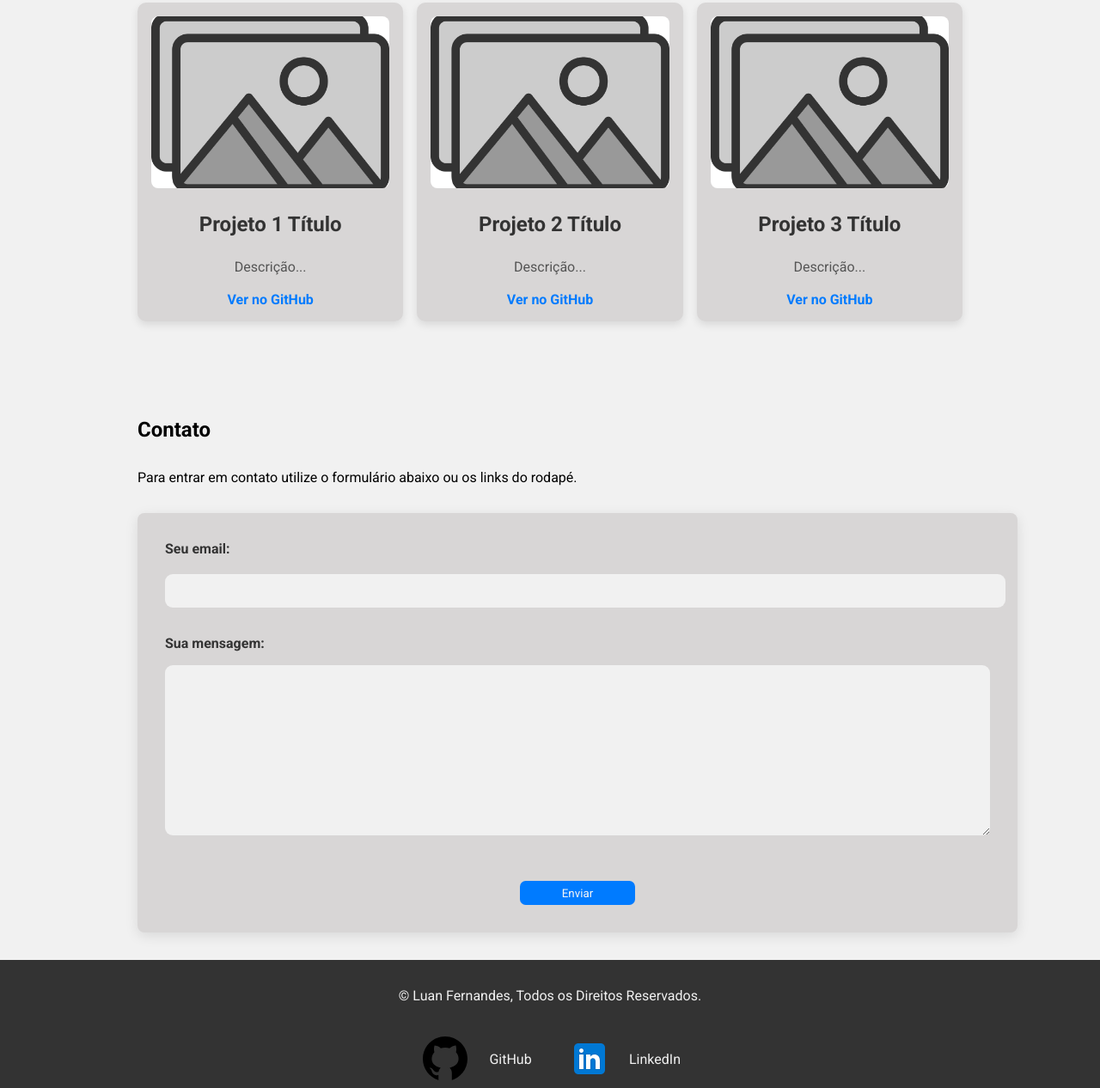
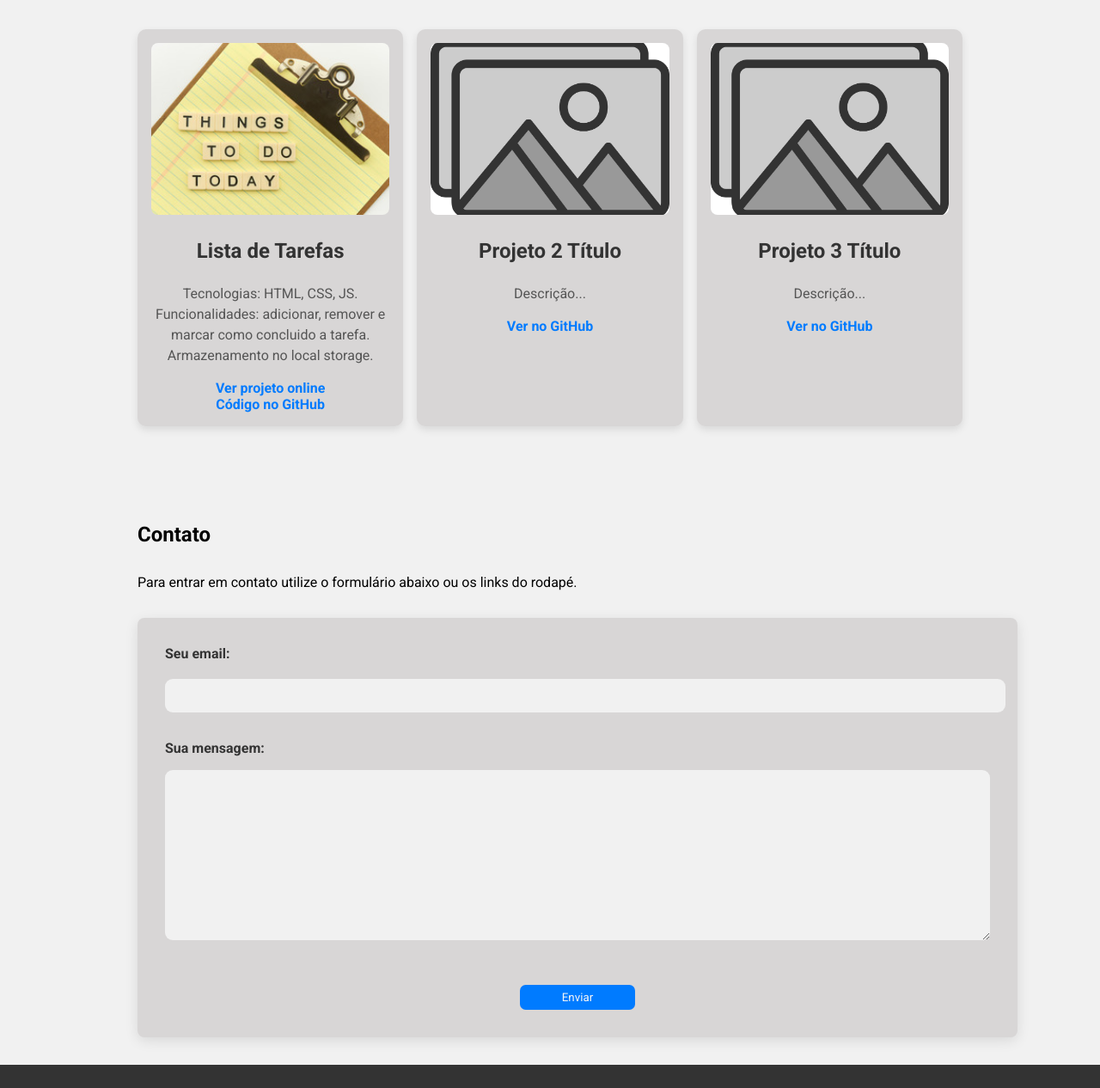
Before and after one commit to https-Luan-Fernandes/portfolio, a plain HTML site: page index.html in a window 1280 px wide. Shown: the part 1534-2800 px from the top of the page at 86% size. Drawn offline with Linux system fonts and the light colour scheme.

Commit message:
Atualizando portfolio

```diff
--- a/assets/css/style.css
+++ b/assets/css/style.css
@@ -3,6 +3,11 @@
       padding: 0px;
       font-family: 'Roboto', sans-serif;
 }
+
+html {
+      scroll-behavior: smooth;
+}
+
 
 body {
       display: grid;
@@ -26,7 +31,7 @@ header nav {
 
 header nav ul {
       display: grid;
-      grid-template-columns: repeat(4, 1fr);
+      grid-template-columns: repeat(4, auto);
       grid-template-rows: 1fr;
       background-color: #333;
       grid-row: 1;
@@ -153,7 +158,8 @@ main {
       grid-template-rows: 1fr 1fr;
 }
 
-.email-container label, .message-container label{
+.email-container label,
+.message-container label {
       font-weight: bolder;
 }
 
@@ -230,8 +236,10 @@ a {
 
 #home img {
       border-radius: 50%;
-      height: 60%;  /* Ajuste a altura conforme necessário */
-      margin-right: 2em;  /* Ajuste o espaço entre a imagem e o texto */
+      height: 60%;
+      /* Ajuste a altura conforme necessário */
+      margin-right: 2em;
+      /* Ajuste o espaço entre a imagem e o texto */
 }
 
 .typing-effect {
@@ -269,7 +277,7 @@ a {
 .github,
 .linkedin {
       display: grid;
-      grid-template-columns: repeat(2, 1fr);
+      grid-template-columns: 0.2fr 0.8fr;
       place-items: center;
 }
 
--- a/index.html
+++ b/index.html
@@ -11,17 +11,18 @@
       <link rel="icon" href="assets/img/icons8-portfolium.svg" type="image/x-icon">
       <link rel="preconnect" href="https://fonts.googleapis.com">
       <link rel="preconnect" href="https://fonts.gstatic.com" crossorigin>
-      <link href="https://fonts.googleapis.com/css2?family=Roboto:ital,wght@0,100..900;1,100..900&display=swap" rel="stylesheet">
+      <link href="https://fonts.googleapis.com/css2?family=Roboto:ital,wght@0,100..900;1,100..900&display=swap"
+            rel="stylesheet">
 </head>
 
 <body>
       <header>
             <nav>
                   <ul>
-                        <li><a href="#home">Início</a></li>
-                        <li><a href="#about">Sobre</a></li>
-                        <li><a href="#projects">Projetos</a></li>
-                        <li><a href="#contact">Contato</a></li>
+                        <li><a href="#home">Home</a></li>
+                        <li><a href="#about">Quem Sou</a></li>
+                        <li><a href="#projects">Meus Projetos</a></li>
+                        <li><a href="#contact">Fale Comigo</a></li>
                   </ul>
             </nav>
       </header>
@@ -36,7 +37,8 @@
                   <div class="introduction">
                         <h2>Sobre Mim</h2>
                         <p>
-                              Sou estudante de análise e desenvolvimento de sistemas no <a href="https://www.ifpb.edu.br/" target="_blank">Instituto Federal da Paraíba</a>.
+                              Sou estudante de análise e desenvolvimento de sistemas no <a
+                                    href="https://www.ifpb.edu.br/" target="_blank">Instituto Federal da Paraíba</a>.
                               Aficionado por Inteligência Artificial e Desenvolvimento de Softwares.
                               Atraído pela possibilidade de criar soluções impactantes através da programação com
                               auxílio de IA.
@@ -88,14 +90,18 @@
                                     <p>Frameworks e ferramentas: Jupyter Notebook, TensorFlow, Scikit-learn.</p>
                               </li>
                               <li>
-                                    <p>Plataformas: AWS (Certified Cloud Practitioner, various partner certifications).</p>
+                                    <p>Plataformas: AWS (Certified Cloud Practitioner, various partner certifications).
+                                    </p>
                               </li>
                               <li>
                                     <p>Soft Skills: Comunicação assertiva, adaptabilidade em ambientes de trabalho.</p>
                               </li>
                               <li>
-                                    <p>Certificações: <a href="https://www.credly.com/badges/c0cab50e-fa4b-4779-872a-83a8693497e2/linked_in_profile" target="_blank">AWS
-                                                Cloud Practitioner</a>, <a href="https://cert.efset.org/en/zPAjqS" target="_blank">EF SET
+                                    <p>Certificações: <a
+                                                href="https://www.credly.com/badges/c0cab50e-fa4b-4779-872a-83a8693497e2/linked_in_profile"
+                                                target="_blank">AWS
+                                                Cloud Practitioner</a>, <a href="https://cert.efset.org/en/zPAjqS"
+                                                target="_blank">EF SET
                                                 English Certificate (C1 Advanced)</a>, and more.</p>
                               </li>
                         </ul>
@@ -105,10 +111,14 @@
                   <div class="projects-container">
                         <h2>Projetos</h2>
                         <div class="project">
-                              <img src="assets/img/placeholder.jpg" alt="Imagem representativa do Projeto 1">
-                              <h3>Projeto 1 Título</h3>
-                              <p>Descrição...</p>
-                              <a href="#">Ver no GitHub</a>
+                              <img src="assets/img/backgrounds.jpg" alt="Imagem representativa do Projeto 1">
+                              <h3>Lista de Tarefas</h3>
+                              <p>Tecnologias: HTML, CSS, JS. Funcionalidades: adicionar, remover e marcar como concluido
+                                    a tarefa. Armazenamento no local storage.</p>
+                              <a href="https://https-luan-fernandes.github.io/lista-de-tarefas/" target="_blank">Ver
+                                    projeto online</a><br />
+                              <a href="https://github.com/https-Luan-Fernandes/lista-de-tarefas" target="_blank">Código
+                                    no GitHub</a>
                         </div>
                         <div class="project">
                               <img src="assets/img/placeholder.jpg" alt="Imagem representativa do Projeto 2">
@@ -145,18 +155,25 @@
             </section>
       </main>
       <footer>
-            <p>&copy; Luan Fernandes, Todos os Direitos Reservados.</p>
+            <p>&copy; <span id="current-year" aria-label="Ano atual"></span> Luan Fernandes, Todos os Direitos
+                  Reservados.</p>
             <div class="footer-links">
                   <div class="github">
                         <img src="assets/img/icons8-github.svg" alt="ícone do GitHub">
-                        <a href="https://github.com/https-Luan-Fernandes" target="_blank" aria-label="Perfil do GitHub de Luan Fernandes" >GitHub</a>
+                        <a href="https://github.com/https-Luan-Fernandes" target="_blank"
+                              aria-label="Perfil do GitHub de Luan Fernandes">Meu GitHub</a>
                   </div>
                   <div class="linkedin">
                         <img src="assets/img/icons8-linkedin.svg" alt="ícone do LinkedIn">
-                        <a href="https://www.linkedin.com/in/luan-fernandes-dev/" target="_blank" aria-label="Perfil do LinkedIn de Luan Fernandes">LinkedIn</a>
+                        <a href="https://www.linkedin.com/in/luan-fernandes-dev/" target="_blank"
+                              aria-label="Perfil do LinkedIn de Luan Fernandes">Conecte-se no LinkedIn</a>
                   </div>
             </div>
       </footer>
+      <script>
+            const currentYear = new Date().getFullYear();
+            document.getElementById('current-year').textContent = currentYear;
+      </script>
 </body>
 
 </html>
```
Also changed, not shown: assets/img/backgrounds.jpg (added).
